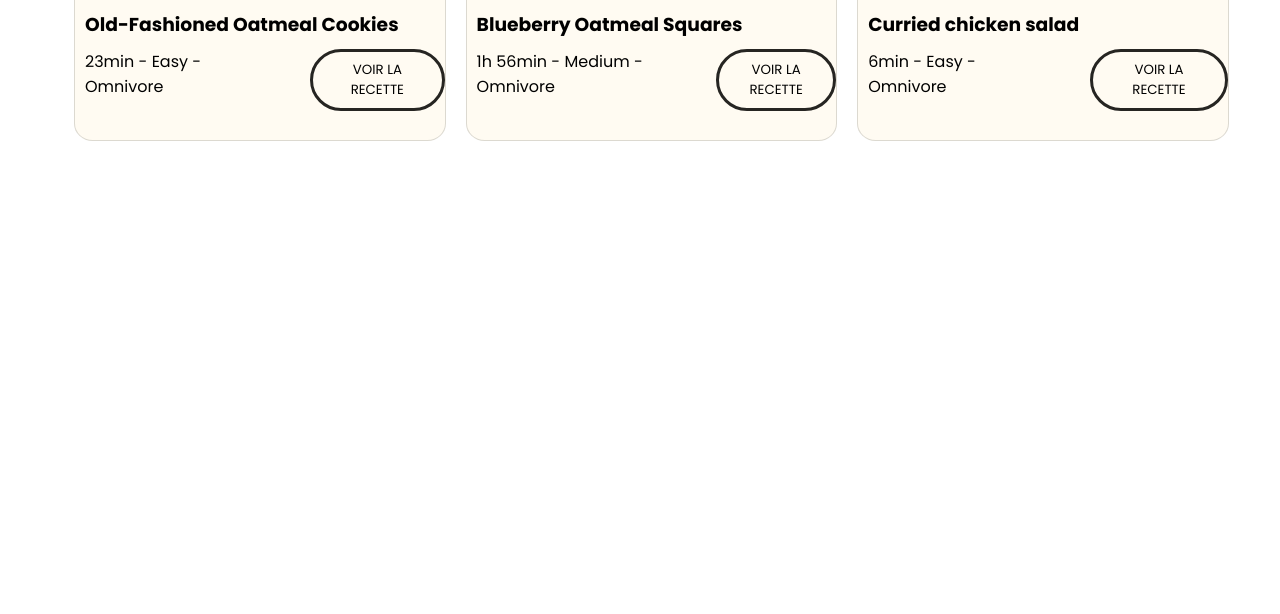
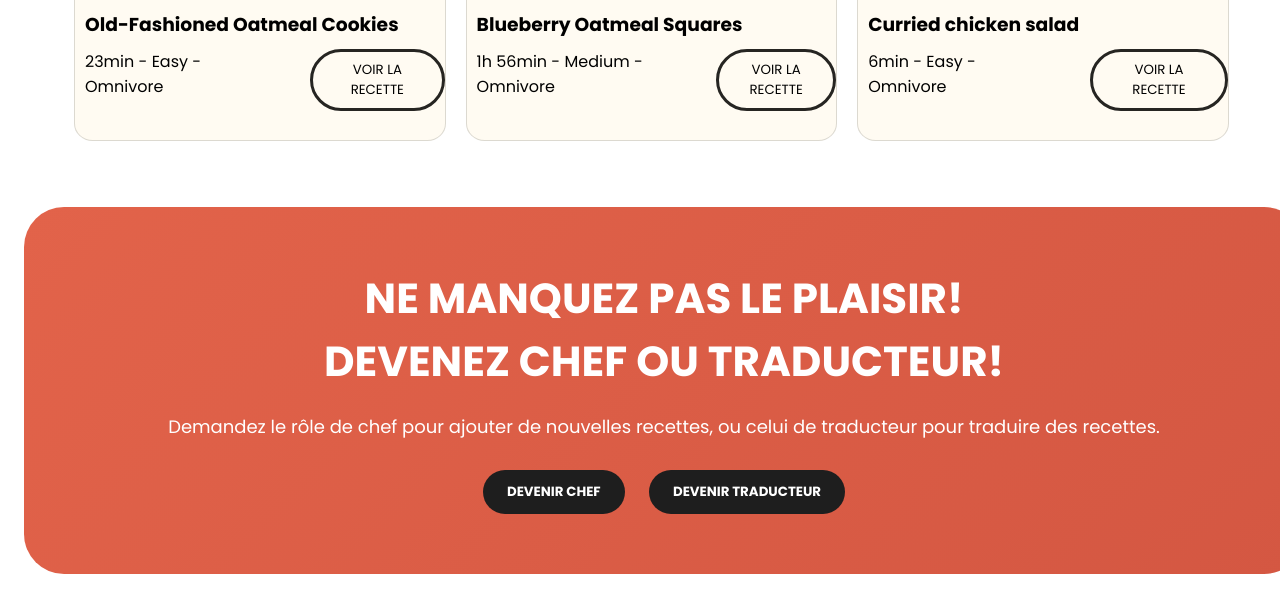
Before and after one commit to Raouf-Medj/bon-app, a PHP site: page / in a window 1280 px wide. Shown: the part 1995-2609 px from the top of the page. Before the commit the page ends 2136 px from the top, so only its background shows below. Run offline with PHP 8.4, Linux system fonts and the light colour scheme.

Commit message:
added front for request role in index

```diff
--- a/css/index.css
+++ b/css/index.css
@@ -3,6 +3,7 @@ body {
     margin-right: 1.5rem;
 }
 
+/* Hero Section */
 .hero {
     width: 100%;
     height: auto;
@@ -70,6 +71,7 @@ body {
     background-color: #0891B2;
 }
 
+/* Recipes Section */
 #recipes_list {
     display: flex;
     flex-wrap: wrap;
@@ -128,3 +130,54 @@ body {
     color: white;
     border: none;
 }
+
+/* Role Request Section */
+.rr_container {
+    padding: 40px 0;
+    text-align: center;
+    width: 100%;
+}
+
+.rr_title {
+    color: #888;
+    text-align: left;
+    margin-bottom: 20px;
+    font-weight: bold;
+    font-size: 14px;
+}
+
+.rr_card {
+    background: linear-gradient(135deg, #e2634a, #d45742);
+    border-radius: 40px;
+    padding: 60px 140px;
+    color: white;
+    max-width: 1000px;
+    width: 100%;
+    margin: auto;
+}
+
+.rr_card h1 {
+    font-size: 42px;
+    margin: 0 0 20px;
+}
+
+.rr_card p {
+    font-size: 18px;
+    margin-bottom: 30px;
+}
+
+.rr_buttons button {
+    background-color: #1e1e1e;
+    color: white;
+    border: none;
+    border-radius: 50px;
+    padding: 12px 24px;
+    margin: 0 10px;
+    cursor: pointer;
+    font-weight: bold;
+    transition: background 0.3s ease;
+}
+
+.rr_buttons button:hover {
+    background-color: #444;
+}
--- a/index.php
+++ b/index.php
@@ -45,6 +45,19 @@
 
         <ul id="recipes_list"></ul>
         <script src="../js/index.js"></script>
+
+        <div class="rr_container">
+            <div class="rr_card">
+            <h1>NE MANQUEZ PAS LE PLAISIR!<br>DEVENEZ CHEF OU TRADUCTEUR!</h1>
+            <p>
+                Demandez le rôle de chef pour ajouter de nouvelles recettes, ou celui de traducteur pour traduire des recettes.
+            </p>
+            <div class="rr_buttons">
+                <button id="request-chef">DEVENIR CHEF</button>
+                <button id="request-translator">DEVENIR TRADUCTEUR</button>
+            </div>
+            </div>
+        </div>
     </div>
 </body>
 </html>
--- a/js/index.js
+++ b/js/index.js
@@ -1,6 +1,7 @@
 $(document).ready(function () {
     loadRecipes();
     showRecipes();
+    loadRoleRequestButtons();
 });
 
 function loadRecipes() {
@@ -99,6 +100,18 @@ function showRecipes() {
     });
 }
 
+function loadRoleRequestButtons() {
+    $('#request-chef').on('click', function () {
+        alert("Chef role requested!");
+        // Add AJAX call here if needed
+    });
+
+    $('#request-translator').on('click', function () {
+        alert("Translator role requested!");
+        // Add AJAX call here if needed
+    });
+}
+
 function displayRecipes(recipes) {
     let recipeList = $("#recipes_list");
     recipeList.empty();
```
